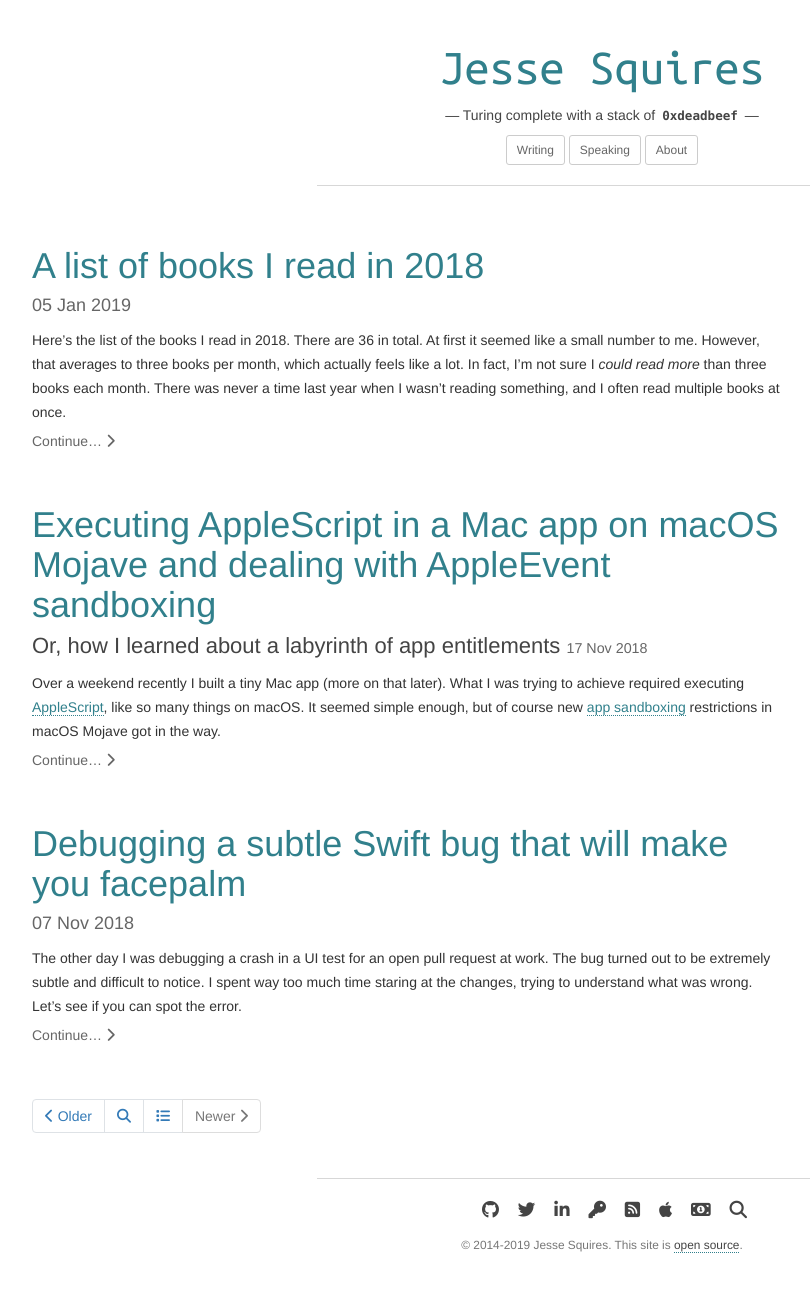
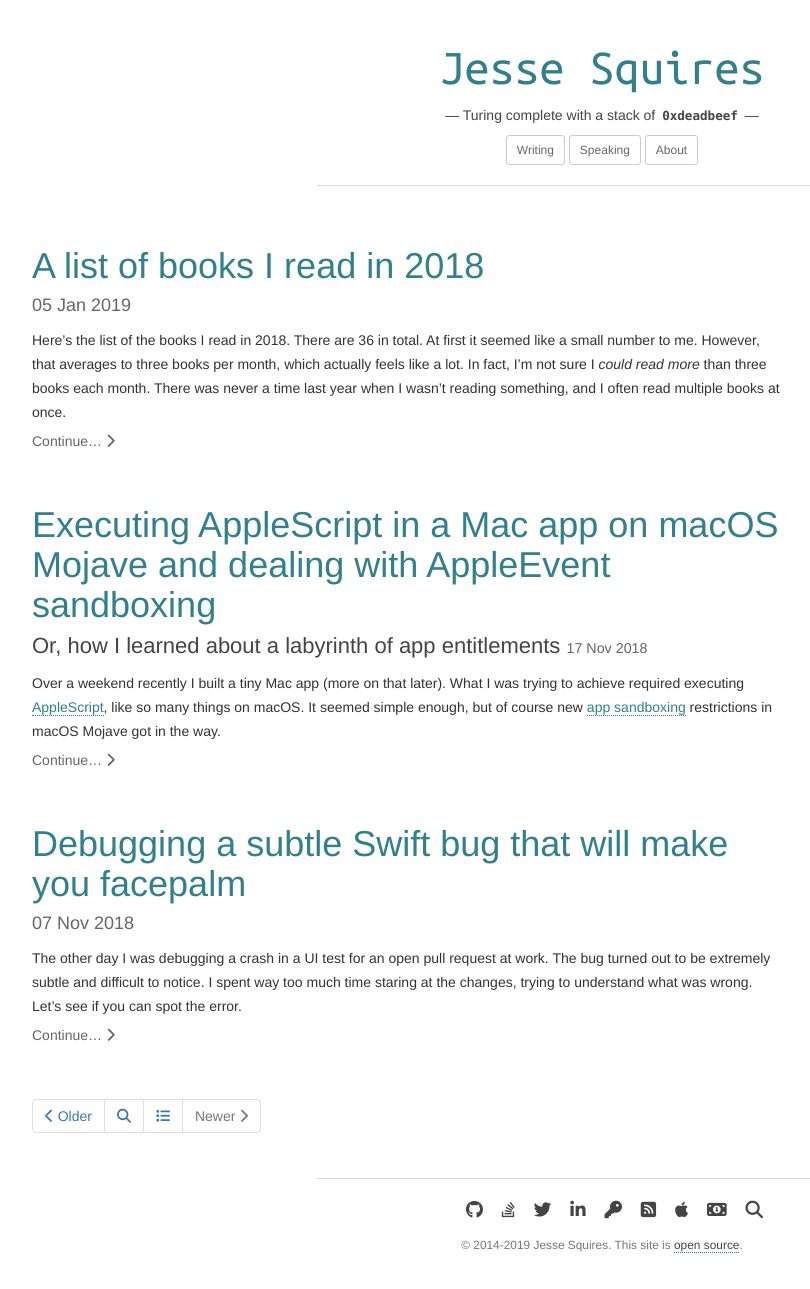
Before and after one commit to jessesquires/jessesquires.com, a Jekyll site: the page built from index.html, in a window 1280 px wide. Shown: the whole page, without its empty margins (38-848 px from the left). Built offline with Jekyll 4.4.1, drawn with Linux system fonts in a browser that asks for light colours; nearby versions of some CDN libraries; library files that are not in the unit come from our copies; the list of posts is cut into pages by our own code.

Commit message:
add stackoverflow link

```diff
--- a/_config.yml
+++ b/_config.yml
@@ -43,6 +43,7 @@
 social_links:
     twitter: 'https://twitter.com/jesse_squires'
     github: 'https://github.com/jessesquires/'
+    stackoverflow: 'https://stackoverflow.com/users/2195632/jessesquires'
     keybase: 'https://keybase.io/jsq'
     linkedin: 'https://www.linkedin.com/in/jessesquires'
     applenews: 'https://apple.news/Td_gVU2BDSS2oPbz_sD150w'
--- a/_includes/contact_follow.html
+++ b/_includes/contact_follow.html
@@ -5,6 +5,9 @@
             <ul class="list-inline list-unstyled">
                 <li class="list-inline-item">
                     <a href="{{ site.social_links.github }}" title="Follow me on Github"><i class="fa fa-lg fa-github" aria-hidden="true"></i></a>
+                </li>
+                <li class="list-inline-item">
+                    <a href="{{ site.social_links.stackoverflow }}" title="StackOverflow"><i class="fa fa-lg fa-stack-overflow" aria-hidden="true"></i></a>
                 </li>
                 <li class="list-inline-item">
                     <a href="{{ site.social_links.twitter }}" title="Follow me on Twitter"><i class="fa fa-lg fa-twitter" aria-hidden="true"></i></a>
```
